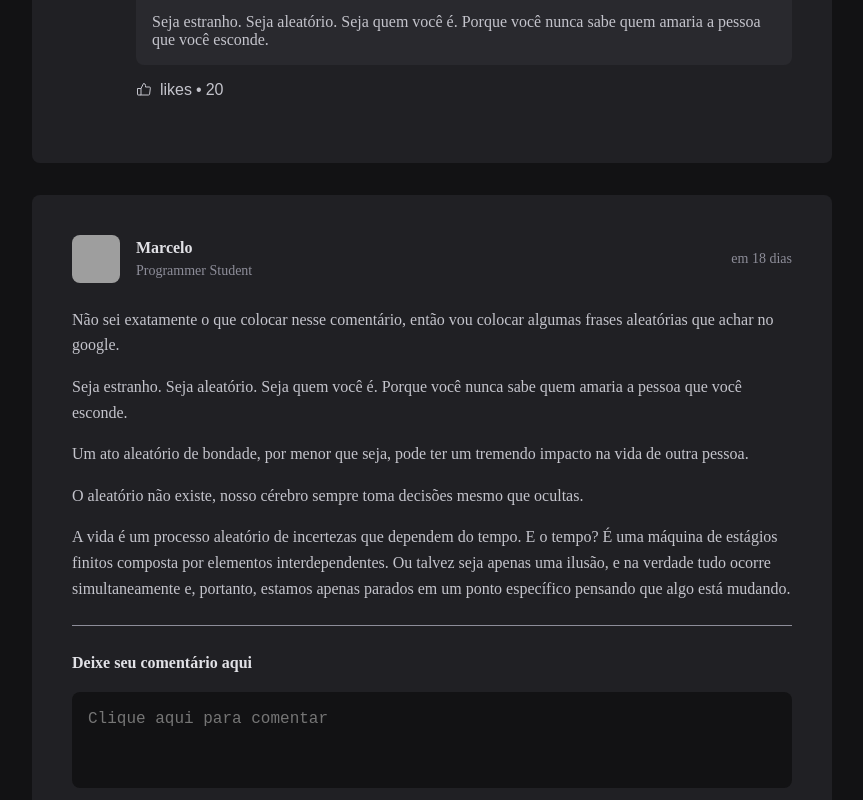
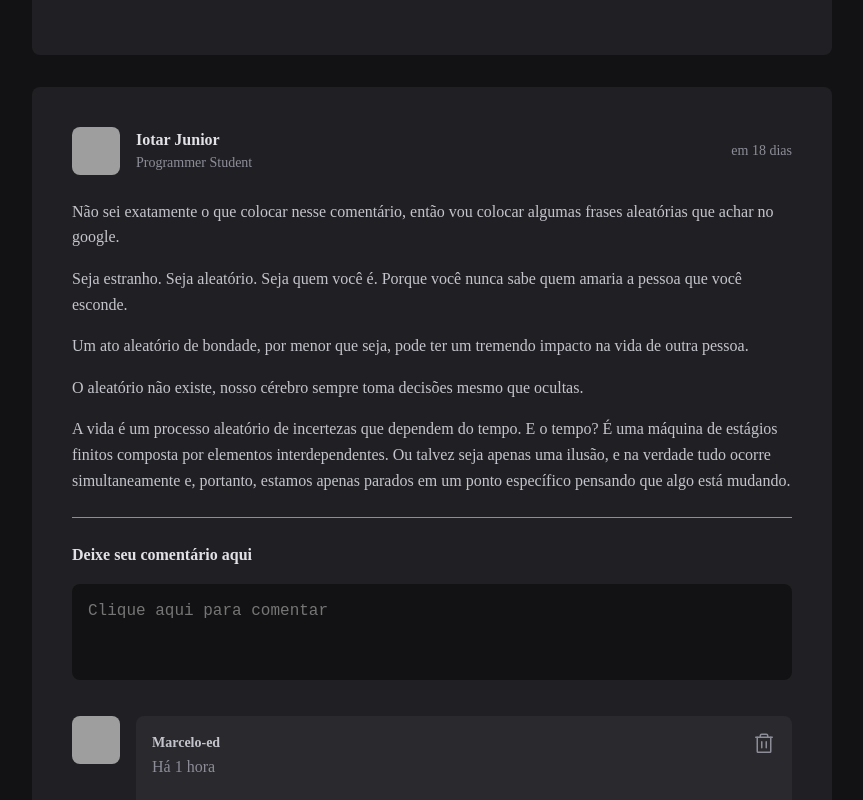
Before and after one commit to marcelo-ed/rocketseat-React, a React (Vite) app: page / in a window 1280 px wide. Shown: the part 1140-1940 px from the top of the page, without its empty margins (352-1215 px from the left). Built offline with nearby package versions, Linux system fonts and the light colour scheme; grey boxes are pictures that could not be loaded.

Commit message:
Funcionalidade de adicionar comentários criada

```diff
--- a/src/App.jsx
+++ b/src/App.jsx
@@ -11,7 +11,7 @@ let posts = [
     id: 1,
     author: {
       avatarUrl: 'https://github.com/iotarjr.png',
-      name: 'marcelo-ed',
+      name: 'Iotar Junior',
       office: 'programmer student',
     },
     content: [
@@ -27,7 +27,7 @@ let posts = [
     id: 2,
     author: {
       avatarUrl: 'https://github.com/iotarjr.png',
-      name: 'marcelo-ed',
+      name: 'Iotar Junior',
       office: 'programmer student',
     },
     content: [
--- a/src/components/Comment.jsx
+++ b/src/components/Comment.jsx
@@ -1,8 +1,9 @@
+/* eslint-disable react/prop-types */
 import styles from './Comment.module.css'
 import { ThumbsUp, Trash } from 'phosphor-react'
 import {Avatar} from './Avatar.jsx'
 
-export function Comment(){
+export function Comment({ content }){
     return(
 
 
@@ -16,7 +17,7 @@ export function Comment(){
                     <header>
                         <div className={styles.authorAndTime}>
 
-                            <strong>marcelo-ed</strong>
+                            <strong>Marcelo-ed</strong>
                             <time title='12 de julho de 2023, às 15:58' dateTime='12-06-2023 15:58'> Há 1 hora </time>
                         </div>
 
@@ -25,7 +26,7 @@ export function Comment(){
                         </button>
                     </header>
 
-                    <p>Seja estranho. Seja aleatório. Seja quem você é. Porque você nunca sabe quem amaria a pessoa que você esconde.</p>
+                    <p>{content}</p>
                 </div>
 
             <footer> <button><ThumbsUp />  likes <span>20</span></button></footer>
--- a/src/components/Post.jsx
+++ b/src/components/Post.jsx
@@ -5,6 +5,7 @@ import {Avatar} from    './Avatar'
 import styles from './Post.module.css'
 import { formatDistanceToNow } from 'date-fns'
 import ptBR from "date-fns/locale/pt-BR";
+import { useState } from 'react';
 
 
 
@@ -23,6 +24,34 @@ export function Post({ author,  publishedAt, content  }){
         locale: ptBR,
         addSuffix: true
     })
+
+    const [commentList, setCommentList] = useState([
+        "",
+        "",
+        ""
+    ])
+
+const [newCommentContent, setNewCommentContent] = useState(
+    ""
+)
+
+const textarea = document.getElementsByClassName("textarea")
+
+function changeCommentContent(){
+    setNewCommentContent( event.target.value )
+    console.log(event.target.value)
+}
+
+function addNewComment(){
+    event.preventDefault()
+    setCommentList(
+    [...commentList, newCommentContent]
+    )
+    console.log(textarea.value)
+    setNewCommentContent('')
+}
+
+
     return (
         <article className={styles.post}>
             <header>
@@ -33,7 +62,7 @@ export function Post({ author,  publishedAt, content  }){
 
 
                                 <div className={styles.authorInfo}>
-                                        <strong className={styles.authorName}>Marcelo</strong>
+                                        <strong className={styles.authorName}>{author.name}</strong>
                                         <span className={styles.authorProfession}>Programmer Student</span>
                                 </div>
                     </div>
@@ -41,20 +70,22 @@ export function Post({ author,  publishedAt, content  }){
                 <time title={dataDePublicacao.replace(',', ' às ')} dateTime={publishedAt.toISOString()}>{dateRelativeToNow}</time>
             </header>
 
-            <div className={styles.comment}>
-                {content.map(line=>{
-                    if(line.type == "paragraph") {
-                        return(<p>{line.content}</p>)
-                    }   else if(line.type == "link"){
-                        return(<p><a href="#">{line.content}</a></p>)
+
+            <div  key={123132}  className={styles.comment}>
+                {content.map((line, index)=>{
+                    if (line.type == "paragraph") {
+                        return(<p key={index}>{line.content}</p>)
+                    }   else if (line.type == "link"){
+                        return(<p key={index}><a href="#">{line.content}</a></p>)
                     }
                     }
                 )}
             </div>
 
-                <form className={styles.commentForm}>
+
+                <form onSubmit={addNewComment} className={styles.commentForm}>
                     <strong>Deixe seu comentário aqui</strong>
-                    <textarea placeholder='Clique aqui para comentar' ></textarea>
+                    <textarea onChange={changeCommentContent} placeholder='Clique aqui para comentar' value={newCommentContent} ></textarea>
 
                     <footer>
                     <button type='submit'>Enviar</button>
@@ -62,9 +93,10 @@ export function Post({ author,  publishedAt, content  }){
                 </form>
 
                 <div className={styles.commentList}>
-                    <Comment />
-                    <Comment />
-                    <Comment />
+                    {commentList.map((comment, index)=>
+                        {return <Comment content={comment} key={index}  />}
+                        )
+                    }
                 </div>
         </article>
     )
--- a/src/components/Post.module.css
+++ b/src/components/Post.module.css
@@ -60,7 +60,7 @@
     color: var(--gray-400);
     line-height: 1.6;
 }
-authorImage{
+.authorImage{
         box-sizing: initial;
         width: 3rem ;
         height: 3rem;
--- a/src/components/Sidebar.module.css
+++ b/src/components/Sidebar.module.css
@@ -21,7 +21,6 @@
 
 
 }
-
 
 
 .sidebar footer{
```
